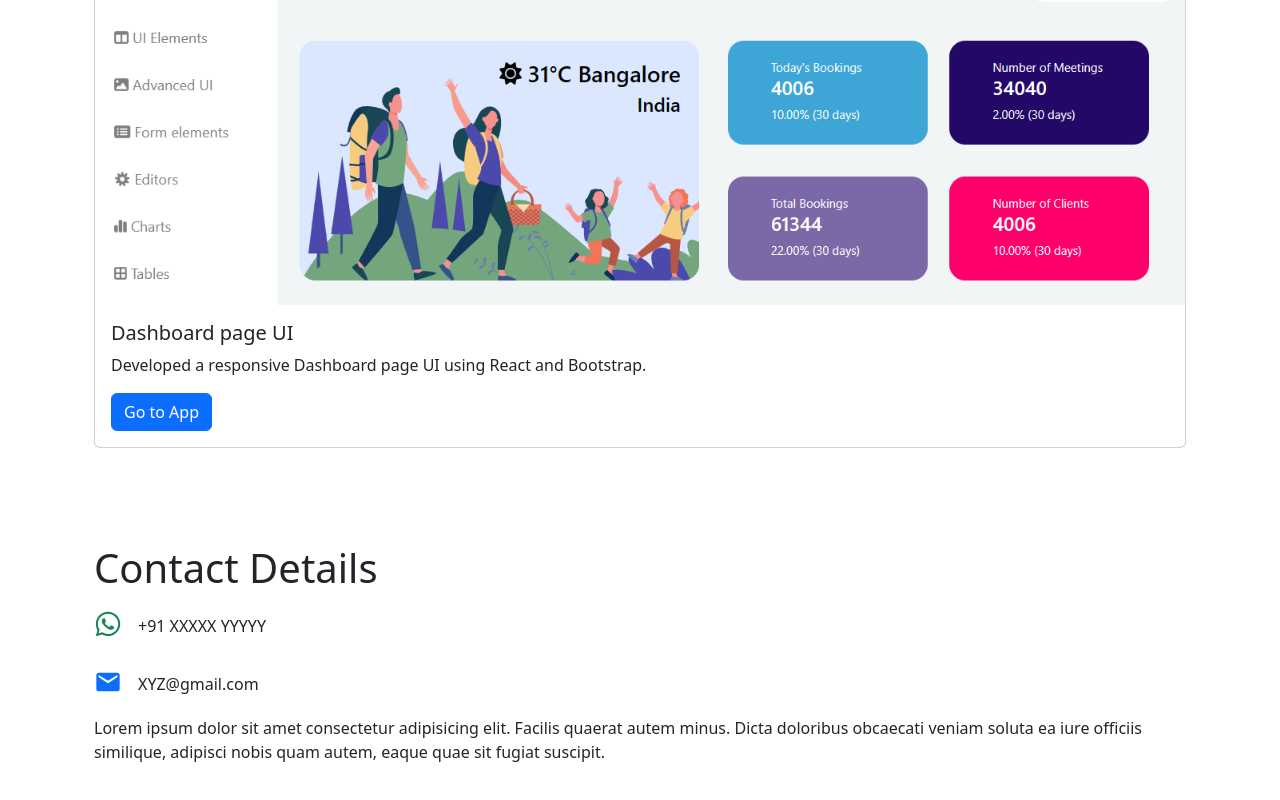
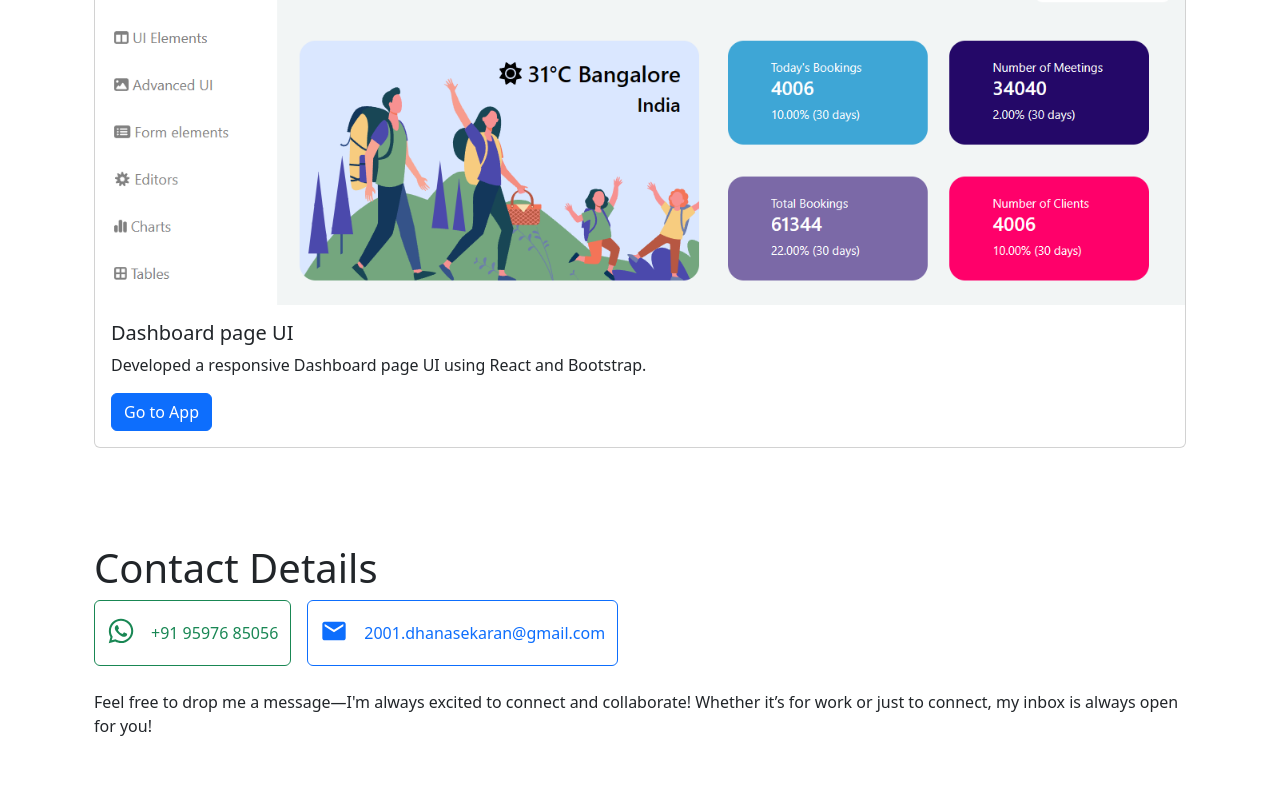
Before and after one commit to 2001dhanasekaran/react_reinforcement_project, a React (Create React App) app: page / in a window 1280 px wide. Shown: the part 2432-3232 px from the top of the page. Built offline with nearby package versions, Linux system fonts and the light colour scheme.

Commit message:
contact details updated

```diff
--- a/src/components/contact.js
+++ b/src/components/contact.js
@@ -5,9 +5,15 @@ export default function Contact() {
     return (
         <div className="container mt-5 py-5">
             <h1 data-aos="fade-up">Contact Details</h1>
-            <p data-aos="fade-up"><span className='text-success me-3 fs-3'><FaWhatsapp /></span>+91 XXXXX YYYYY</p>
-            <p data-aos="fade-down"><span className='text-primary me-3 fs-3'><MdEmail/></span>XYZ@gmail.com</p>
-            <p>Lorem ipsum dolor sit amet consectetur adipisicing elit. Facilis quaerat autem minus. Dicta doloribus obcaecati veniam soluta ea iure officiis similique, adipisci nobis quam autem, eaque quae sit fugiat suscipit.</p>
+            <a href='tel:+919597685056' className='btn btn-outline-success pb-3' data-aos="fade-up">
+                <span className='me-3 fs-3'><FaWhatsapp /></span>+91 95976 85056
+            </a>
+            <a href='mailto:2001.dhanasekaran@gmail.com' className='btn btn-outline-primary ms-3 pb-3' data-aos="fade-down">
+                <span className='me-3 fs-3'><MdEmail/></span>2001.dhanasekaran@gmail.com
+            </a>
+            <p className='mt-4'>Feel free to drop me a message—I'm always excited to connect and collaborate!
+                Whether it’s for work or just to connect, my inbox is always open for you!
+            </p>
         </div>
     );
 }
```
